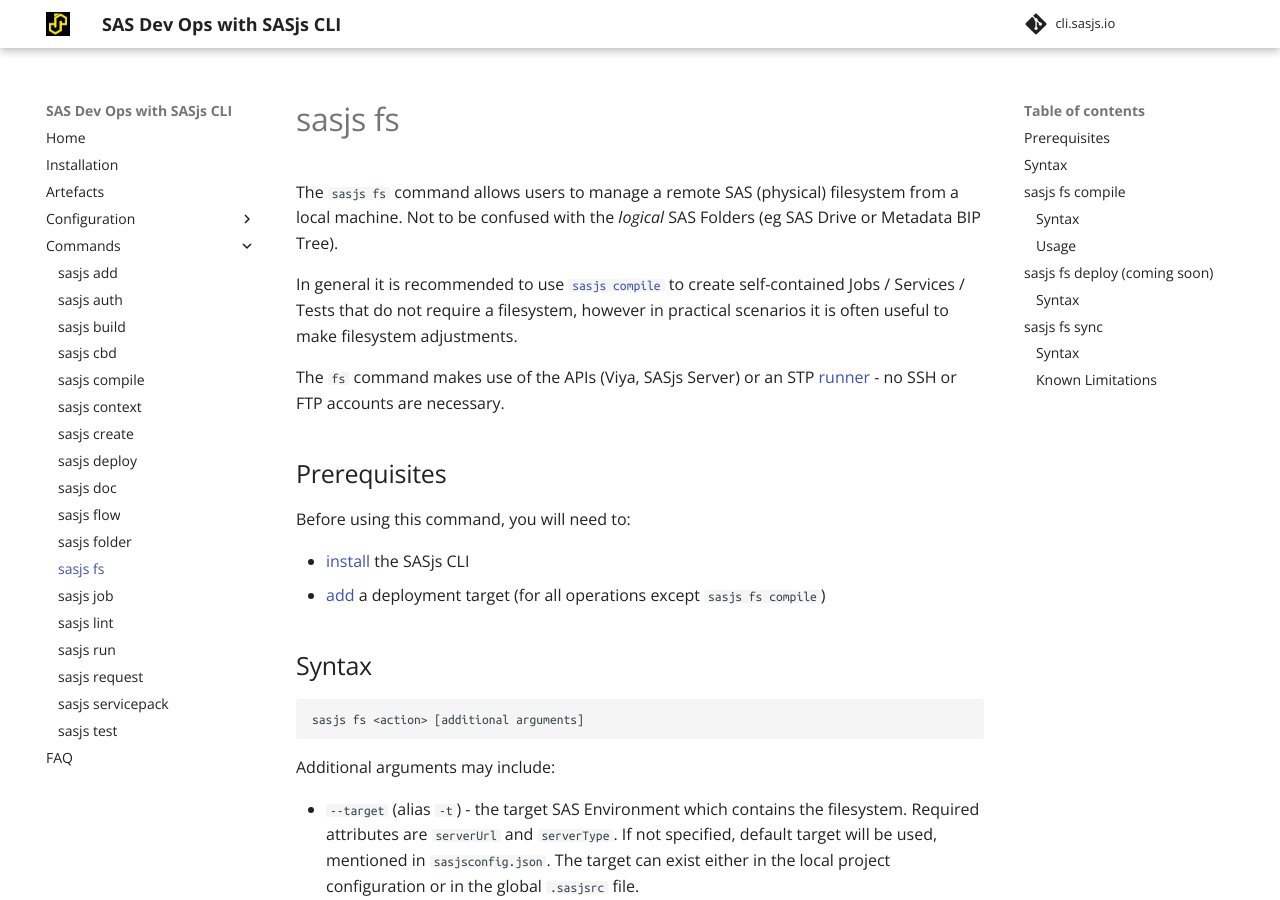
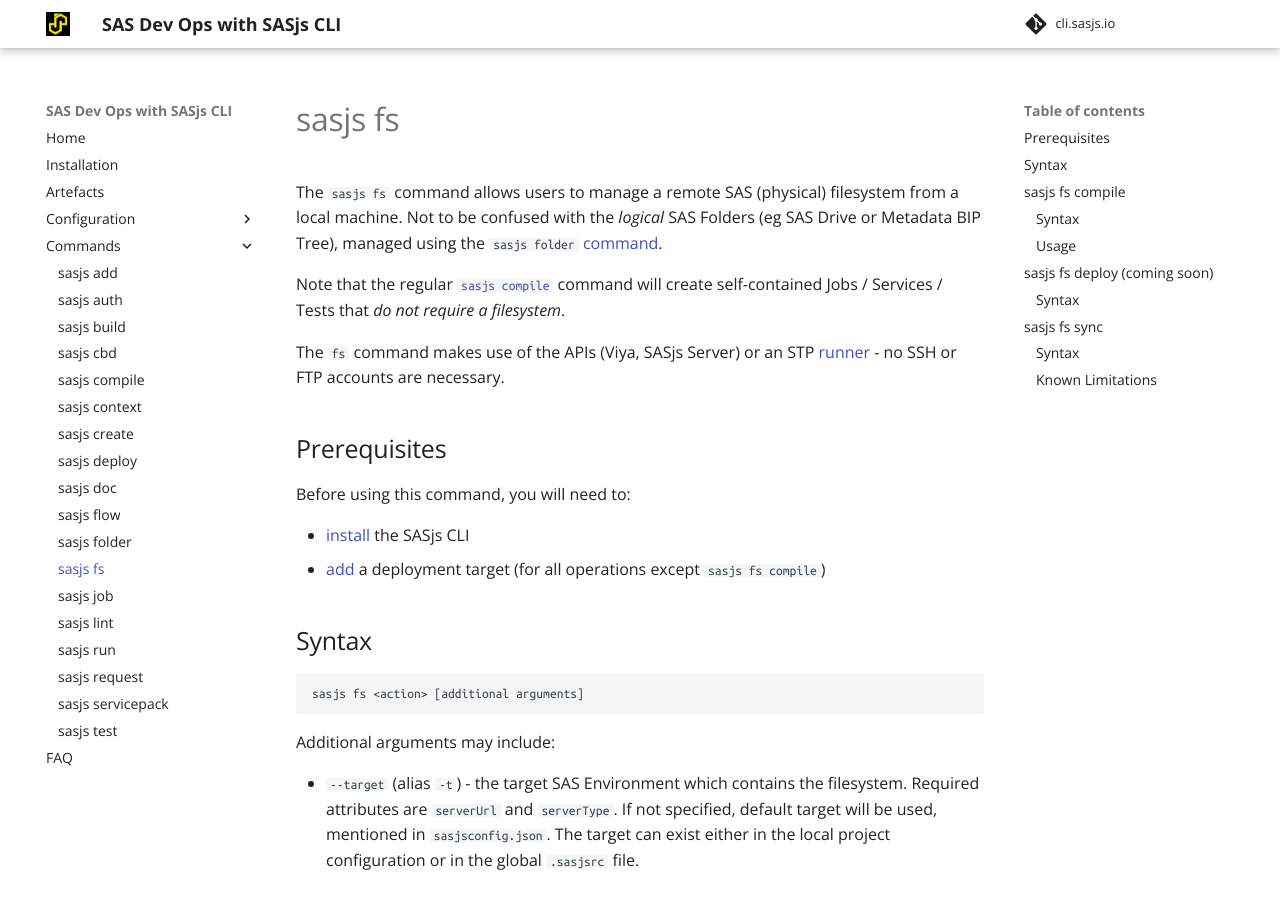
Before and after one commit to sasjs/cli.sasjs.io, an MkDocs documentation site: the page built from docs/fs.md, in a window 1280 px wide and 900 px high. Built offline with MkDocs 1.6.1 and Material for MkDocs 9.7.7, drawn with Linux system fonts in a browser that asks for light colours; comment, search, counter and statistics services are not loaded.

Commit message:
chore: automated commit

```diff
--- a/docs/fs.md
+++ b/docs/fs.md
@@ -2,13 +2,14 @@
 layout: article
 title: Managing Physical Directories with SASjs
 description: Documentation on how to use the SASjs CLI to synchronise and manage remote filesystems
+og_image: https://cli.sasjs.io/img/sasjsfs.png
 ---
 
 # sasjs fs
 
-The `sasjs fs` command allows users to manage a remote SAS (physical) filesystem from a local machine.  Not to be confused with the _logical_ SAS Folders (eg SAS Drive or Metadata BIP Tree).
+The `sasjs fs` command allows users to manage a remote SAS (physical) filesystem from a local machine.  Not to be confused with the _logical_ SAS Folders (eg SAS Drive or Metadata BIP Tree), managed using the `sasjs folder` [command](/folder).
 
-In general it is recommended to use [`sasjs compile`](/compile) to create self-contained Jobs / Services / Tests that do not require a filesystem, however in practical scenarios it is often useful to make filesystem adjustments.
+Note that the regular [`sasjs compile`](/compile) command will create self-contained Jobs / Services / Tests that _do not require a filesystem_.
 
 The `fs` command makes use of the APIs (Viya, SASjs Server) or an STP [runner](/runner) - no SSH or FTP accounts are necessary.
 
```
Also changed, not shown: docs/img/sasjsfs.png (added).
